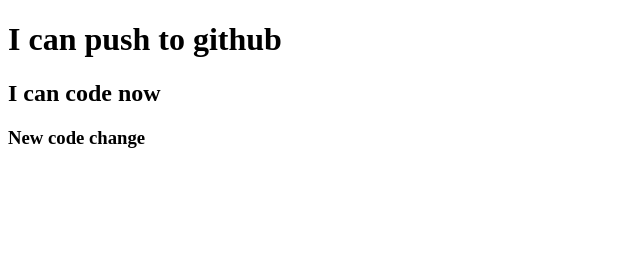
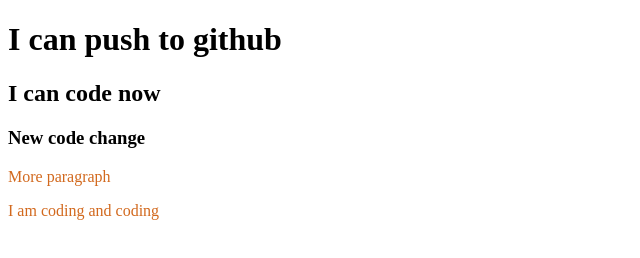
Before and after one commit to sharminshahana6/my-second-repo, a plain HTML site: page index.html in a window 1280 px wide. Shown: the whole page, without its empty margins (0-640 px from the left). Drawn offline with Linux system fonts and the light colour scheme.

Commit message:
styles added

```diff
--- a/index.html
+++ b/index.html
@@ -5,10 +5,13 @@
       <meta http-equiv="X-UA-Compatible" content="IE=edge">
       <meta name="viewport" content="width=device-width, initial-scale=1.0">
       <title>My second repo</title>
+      <link rel="stylesheet" href="style.css">
 </head>
 <body>
   <h1>I can push to github </h1>
   <h2>I can code now </h2>
   <h3>New code change </h3>
+  <p>More paragraph </p>
+  <p>I am coding and coding </p>
 </body>
 </html>
--- /dev/null
+++ b/style.css
@@ -0,0 +1,3 @@
+p{
+     color: chocolate;
+}
```
